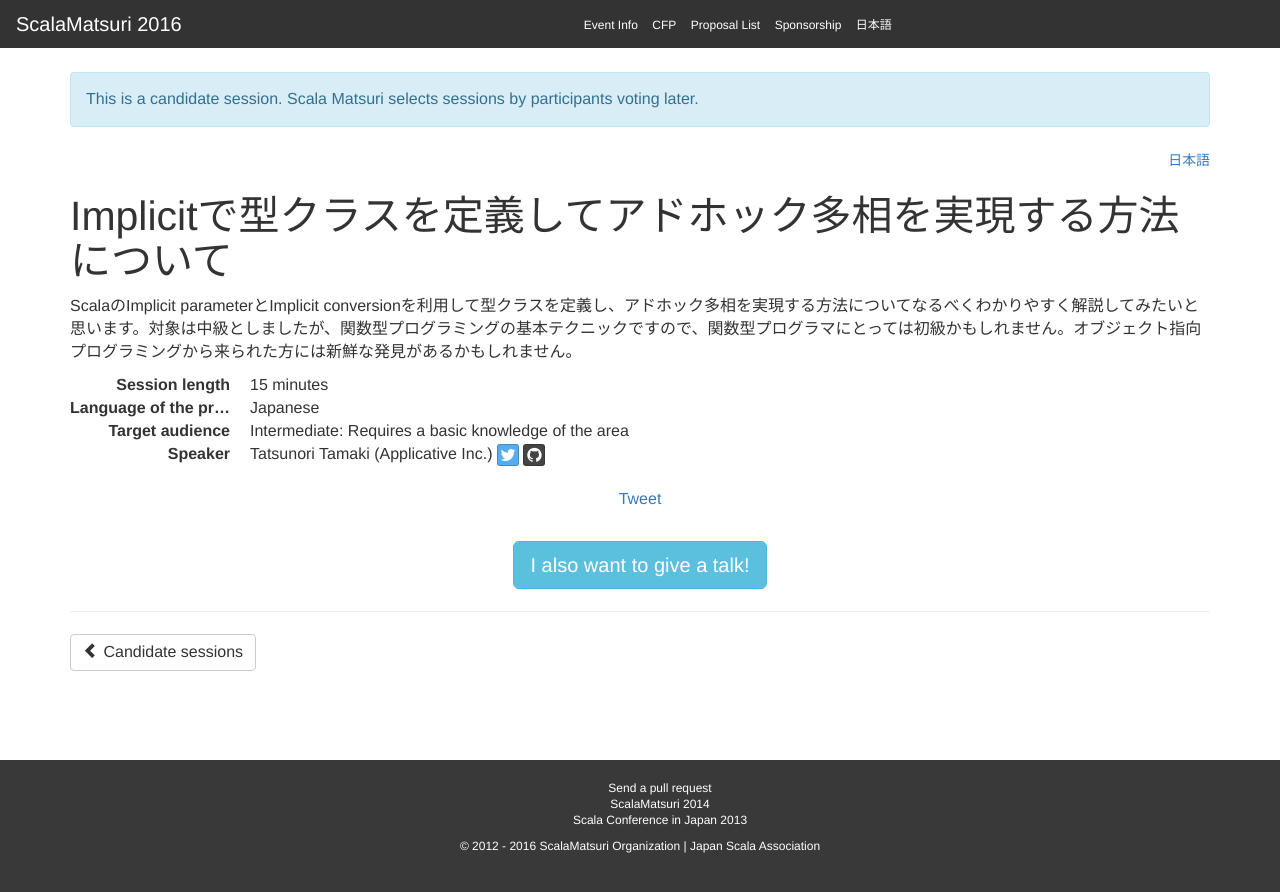
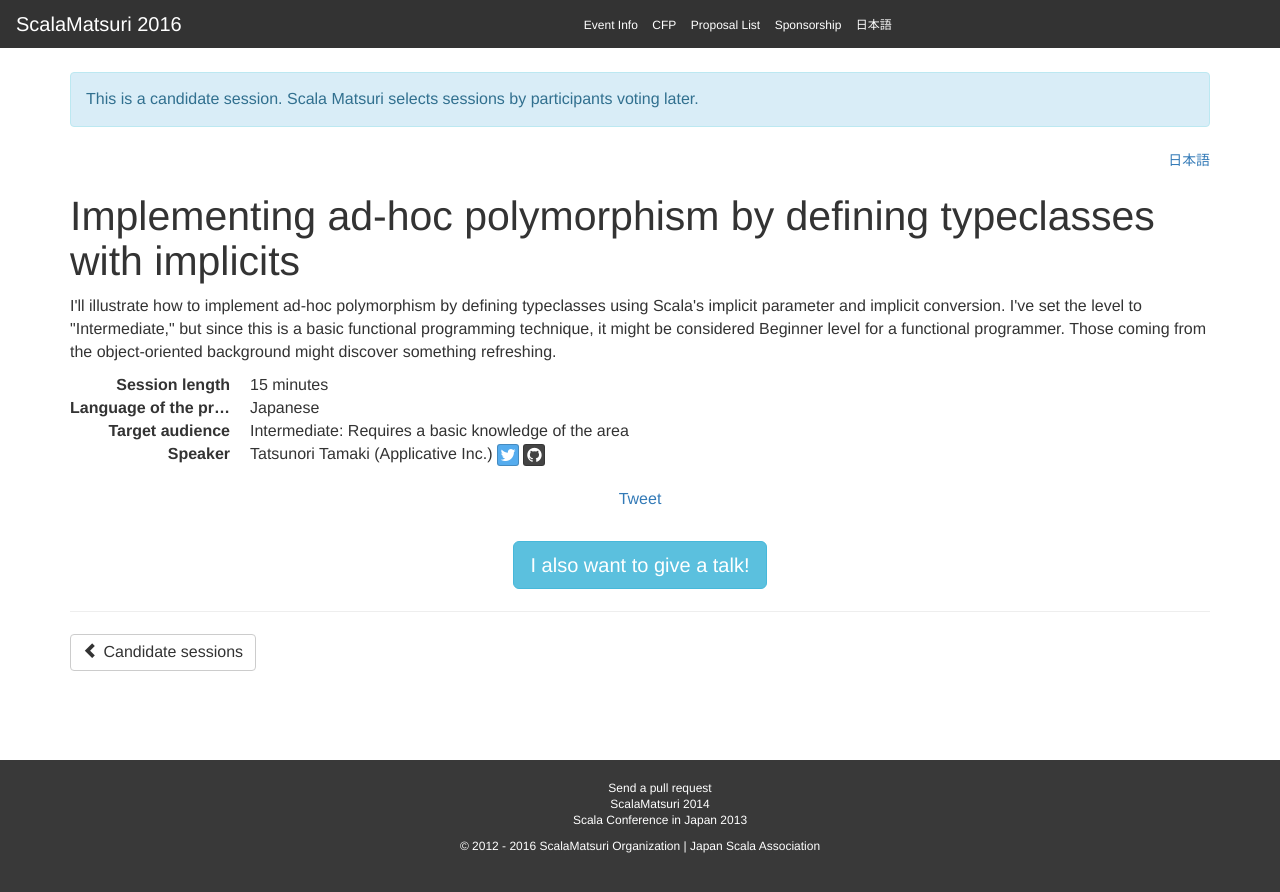
Before and after one commit to scalajp/2016.scalamatsuri.org, a Jekyll site: the page built from _candidates_en/TatsunoriTamaki_1.html, in a window 1280 px wide. Shown: the top 892 px of the page. Built offline with Jekyll 4.4.1, drawn with Linux system fonts in a browser that asks for light colours; nearby versions of some CDN libraries; comment, search, counter and statistics services are not loaded.

Commit message:
Translates TatsunoriTamaki_1.html

```diff
--- a/_candidates_en/TatsunoriTamaki_1.html
+++ b/_candidates_en/TatsunoriTamaki_1.html
@@ -1,6 +1,6 @@
 ---
 name: Tatsunori Tamaki
-title: Implicitで型クラスを定義してアドホック多相を実現する方法について
+title: Implementing ad-hoc polymorphism by defining typeclasses with implicits
 length: 15
 audience: Intermediate
 language: Japanese
@@ -8,4 +8,8 @@ twitter: qtamaki
 github: qtamaki
 organization: Applicative Inc.
 ---
-<p>ScalaのImplicit parameterとImplicit conversionを利用して型クラスを定義し、アドホック多相を実現する方法についてなるべくわかりやすく解説してみたいと思います。対象は中級としましたが、関数型プログラミングの基本テクニックですので、関数型プログラマにとっては初級かもしれません。オブジェクト指向プログラミングから来られた方には新鮮な発見があるかもしれません。</p>
+<p>I'll illustrate how to implement ad-hoc polymorphism by defining typeclasses
+using Scala's implicit parameter and implicit conversion.
+I've set the level to "Intermediate," but since this is a basic functional programming
+technique, it might be considered Beginner level for a functional programmer.
+Those coming from the object-oriented background might discover something refreshing.</p>
```
